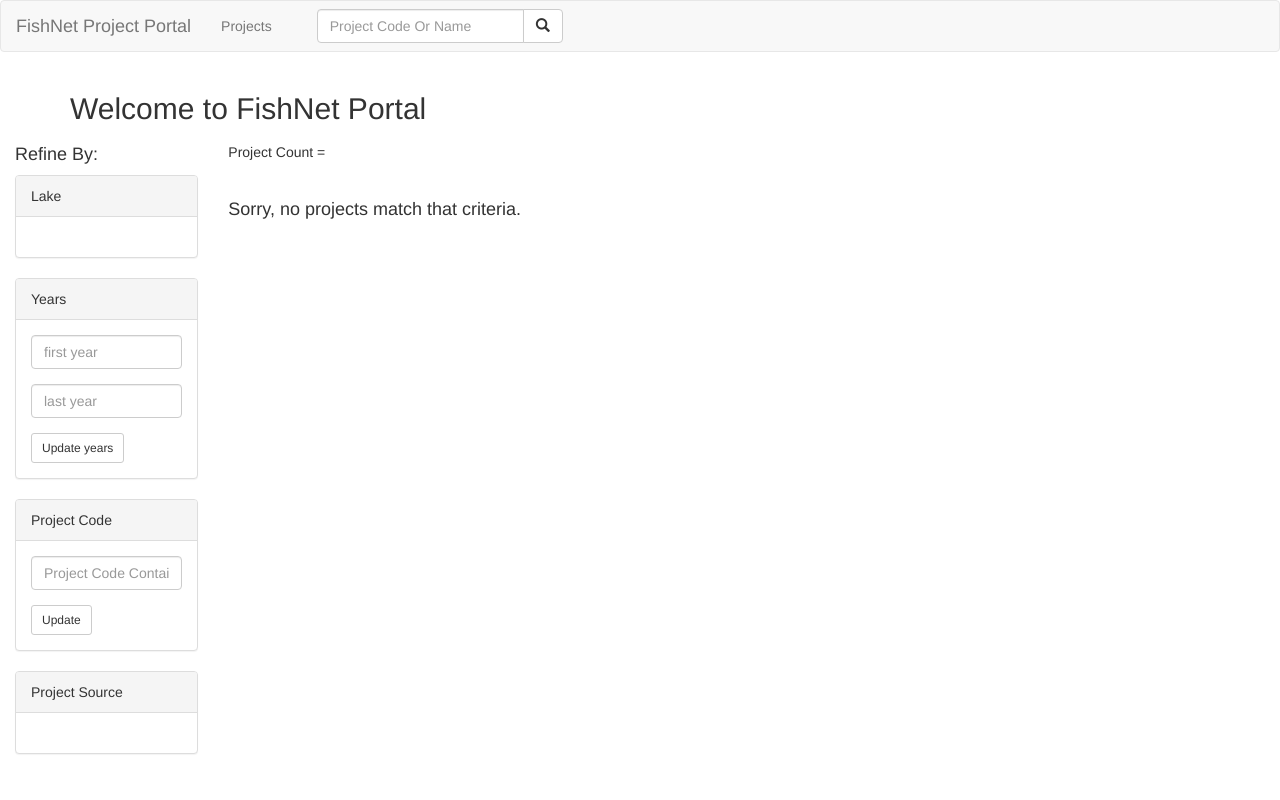
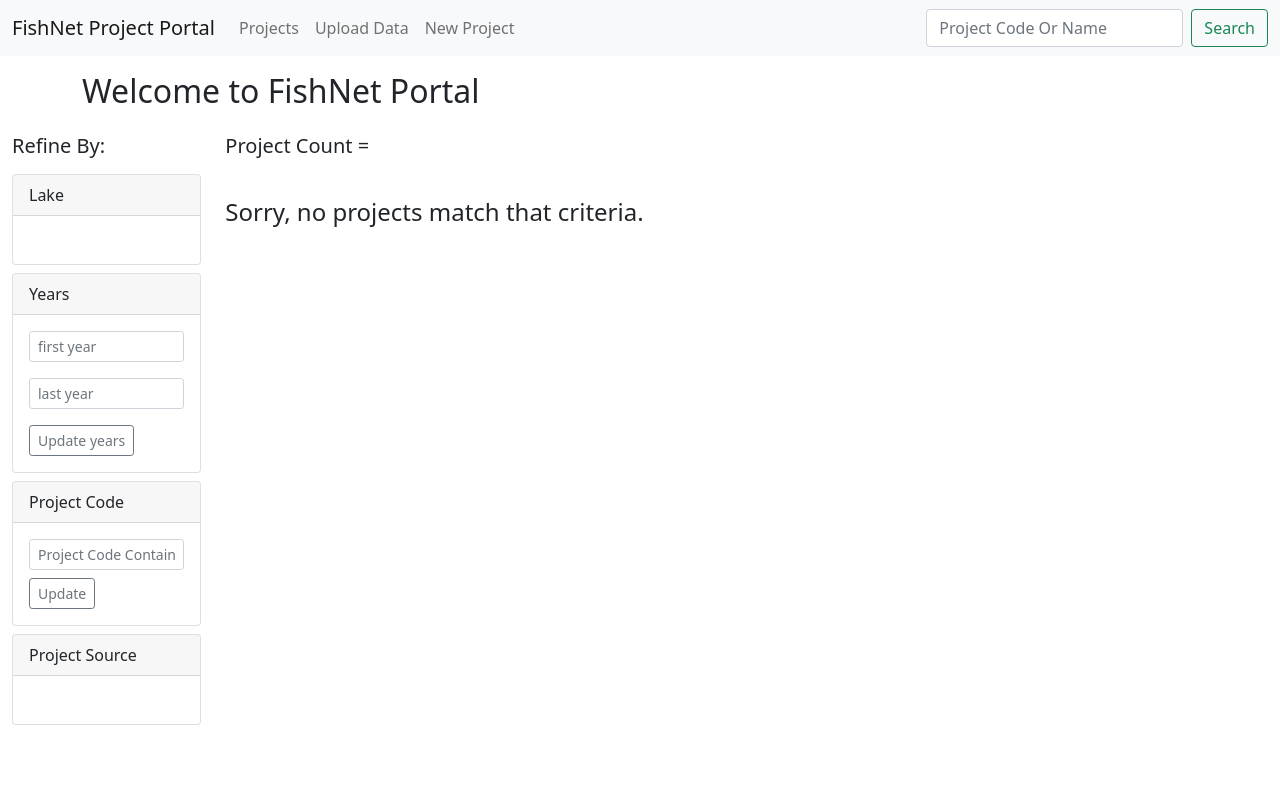
Before and after one commit to AdamCottrill/FishNetPortal, a Django app: template fn_portal/templates/fn_portal/project_list.html in a window 1280 px wide. Run offline with Django 3.2, Linux system fonts and the light colour scheme; the template is opened without the code that fills it, so the values that code supplies are empty; parts of the project's set-up code (start-up, migrations or seed data) failed here and were passed over; some libraries are stand-ins or nearby versions.

Commit message:
Updated navbar, project list and project data upload form
This commit updates the base template, the project list, and the
project data upload template to use bootstrap5.

```diff
--- a/fn_portal/forms.py
+++ b/fn_portal/forms.py
@@ -49,7 +49,8 @@ class DataUploadForm(forms.Form):
 
         super(DataUploadForm, self).__init__(*args, **kwargs)
         self.fields["file_upload"].widget.attrs["size"] = "40"
-        self.fields["file_upload"].widget.attrs["class"] = "fileinput"
+        self.fields["file_upload"].widget.attrs["class"] = "form-control"
         self.fields["file_upload"].widget.attrs["accept"] = ".accdb"
         self.fields["file_upload"].widget.attrs["id"] = "data_file"
+
         self.fields["file_upload"].widget.attrs["name"] = "data_file"
--- a/fn_portal/templates/fn_portal/fn_portal_base.html
+++ b/fn_portal/templates/fn_portal/fn_portal_base.html
@@ -1,20 +1,18 @@
 <!DOCTYPE html>
 <html lang="en">
     <head>
-        <meta http-equiv="X-UA-Compatible" content="IE=edge">
-        <meta name="viewport" content="width=device-width, initial-scale=1.0">
+
+        <!-- Required meta tags -->
+        <meta charset="utf-8">
+        <meta name="viewport" content="width=device-width, initial-scale=1">
+
+        <!-- Bootstrap CSS -->
+        <link href="https://cdn.jsdelivr.net/npm/bootstrap@5.0.2/dist/css/bootstrap.min.css"
+              rel="stylesheet"
+              integrity="sha384-EVSTQN3/azprG1Anm3QDgpJLIm9Nao0Yz1ztcQTwFspd3yD65VohhpuuCOmLASjC"
+              crossorigin="anonymous">
+
         <title>  {% block title  %} UGMLU Project Portal  {% endblock %}  </title>
-
-        <!-- Latest compiled and minified CSS -->
-        <link rel="stylesheet" href="https://maxcdn.bootstrapcdn.com/bootstrap/3.3.6/css/bootstrap.min.css" integrity="sha384-1q8mTJOASx8j1Au+a5WDVnPi2lkFfwwEAa8hDDdjZlpLegxhjVME1fgjWPGmkzs7" crossorigin="anonymous">
-
-        <!-- HTML5 shim and Respond.js IE8 support of HTML5 elements and media queries -->
-        <script src="https://oss.maxcdn.com/libs/html5shiv/3.7.0/html5shiv.js"></script>
-        <script src="https://oss.maxcdn.com/libs/respond.js/1.4.2/respond.min.js"></script>
-
-        <script src="https://ajax.googleapis.com/ajax/libs/jquery/1.11.3/jquery.min.js"></script>
-        <!-- Latest compiled and minified JavaScript -->
-        <script src="https://maxcdn.bootstrapcdn.com/bootstrap/3.3.6/js/bootstrap.min.js" integrity="sha384-0mSbJDEHialfmuBBQP6A4Qrprq5OVfW37PRR3j5ELqxss1yVqOtnepnHVP9aJ7xS" crossorigin="anonymous"></script>
 
         {% block extrahead  %} {% endblock %}
 
@@ -22,62 +20,42 @@
 
     <body>
 
-        <style type="text/css" media="screen">
-         .navbar-inverse .nav li.dropdown.open > .dropdown-toggle,
-         .navbar-inverse .nav li.dropdown.active > .dropdown-toggle,
-         .navbar-inverse .nav li.dropdown.open.active > .dropdown-toggle,
-         .navbar,
-         .navbar-inverse .navbar-inner {
-             filter: none;
-             background-image: none;
-         }
-        </style>
+        {% block navbar %}
 
+            <nav class="navbar navbar-expand-lg navbar-light bg-light">
+                <div class="container-fluid">
+                    <a class="navbar-brand" href="{% url 'fn_portal:project_list' %}">FishNet Project Portal</a>
+                    <button class="navbar-toggler" type="button" data-bs-toggle="collapse" data-bs-target="#navbarSupportedContent" aria-controls="navbarSupportedContent" aria-expanded="false" aria-label="Toggle navigation">
+                        <span class="navbar-toggler-icon"></span>
+                    </button>
+                    <div class="collapse navbar-collapse" id="navbarSupportedContent">
+                        <ul class="navbar-nav me-auto mb-2 mb-lg-0">
 
-        <nav class="navbar navbar-default" role="navigation">
-            <!-- Brand and toggle get grouped for better mobile display -->
-            <div class="navbar-header">
-                <button type="button" class="navbar-toggle" data-toggle="collapse" data-target=".navbar-ex1-collapse">
-                    <span class="sr-only">Toggle navigation</span>
-                    <span class="icon-bar"></span>
-                    <span class="icon-bar"></span>
-                    <span class="icon-bar"></span>
-                </button>
-                <a class="navbar-brand" href="{% url 'fn_portal:project_list' %}">FishNet Project Portal</a>
-            </div>
+                            <li class="nav-item">
+                                <a class="nav-link" href="{% url 'fn_portal:project_list' %}">Projects</a>
+                            </li>
+                            <li class="nav-item">
+                                <a class="nav-link" href="{% url "fn_portal:upload_project_data" %}">Upload Data</a>
+                            </li>
+                            <li class="nav-item">
+                                <a class="nav-link" href="#">New Project</a>
+                            </li>
 
+                            {% block navbar_other_apps %}
+                            {% endblock %}
 
-            <!-- Collect the nav links, forms, and other content for toggling -->
-            <div class="collapse navbar-collapse navbar-ex1-collapse">
-                <ul class="nav navbar-nav">
-                    <li><a href="{% url 'fn_portal:project_list' %}">Projects</a> </li>
+                        </ul>
 
-                    {% if user.is_authenticated %}
-                    <li><a href="{% url "fn_portal:upload_project_data" %}">Upload Data</a></li>
-                    <li><a href="#">New Project</a></li>
-                    {% endif  %}
-                    {% block navbar_other_apps %}
-                    {% endblock %}
-                </ul>
+                        <form class="d-flex" role="search" action={% url 'fn_portal:project_list' %}>
+                            <input class="form-control me-2" required name="search" type="search" placeholder="Project Code Or Name" aria-label="Search">
+                            <button class="btn btn-outline-success" type="submit">Search</button>
+                        </form>
+                    </div>
+                </div>
+            </nav>
+            </nav>
 
-
-                <div class="col-sm-3">
-                    <form class="navbar-form navbar-left" role="search" action={% url 'fn_portal:project_list' %}>
-                        <div class="input-group">
-                            <input type="text" class="form-control" name="search"
-                                   placeholder="Project Code Or Name">
-                            <div class="input-group-btn">
-                                <button class="btn btn-default" type="submit">
-                                    <i class="glyphicon glyphicon-search"></i>
-                                </button>
-                            </div>
-                        </div><!-- /input-group -->
-                    </form>
-                </div>
-
-
-        </nav>
-
+        {% endblock %}
 
         {% block content  %}
         {% endblock %}
@@ -86,7 +64,20 @@
         {% endblock %}
 
 
-        {% block scripts  %}
+        <!-- Option 1: Bootstrap Bundle with Popper -->
+        <script src="https://cdn.jsdelivr.net/npm/bootstrap@5.0.2/dist/js/bootstrap.bundle.min.js"
+                integrity="sha384-MrcW6ZMFYlzcLA8Nl+NtUVF0sA7MsXsP1UyJoMp4YLEuNSfAP+JcXn/tWtIaxVXM"
+                crossorigin="anonymous"></script>
+
+        <script
+            src="https://code.jquery.com/jquery-3.5.1.slim.js"
+            integrity="sha256-DrT5NfxfbHvMHux31Lkhxg42LY6of8TaYyK50jnxRnM="
+            crossorigin="anonymous"></script>
+
+
+        {% block extra_scripts  %}
+
+
         {% endblock %}
 
     </body>
--- a/fn_portal/templates/fn_portal/project_list.html
+++ b/fn_portal/templates/fn_portal/project_list.html
@@ -5,7 +5,23 @@
 
 {% block extrahead  %}
 
-    <link rel="stylesheet" href="{% static "css/theme.bootstrap.css" %}" />
+
+    <link href='https://cdnjs.cloudflare.com/ajax/libs/font-awesome/5.15.3/css/fontawesome.min.css' rel='stylesheet'/>
+    <link rel="stylesheet" href="https://cdnjs.cloudflare.com/ajax/libs/font-awesome/4.7.0/css/font-awesome.min.css">
+    <style>
+     i.fa,
+     i.fas {
+         font-weight: 900;
+     }
+
+     .btn .btn-pill {
+         height: 32px;
+         border-radius: 16px;
+
+     }
+
+    </style>
+
 
 {% endblock %}
 
@@ -14,24 +30,26 @@
 {% block content %}
 
 
-    <div class="container">
+    <div class="container my-3">
         <h2>Welcome to FishNet Portal</h2>
     </div>
 
     <div class="container-fluid" >
 
-        <div class="row">
-            <div class="col-md-2">
+        <div class="row mt-3">
+            <div class="col-md-2 mt-2">
 
-                <h4>Refine By:</h4>
+                <h5>Refine By:</h5>
 
-                <div class="panel panel-default">
-                    <div class="panel-heading">Lake
+
+                <div class="card mt-3 mb-2">
+                    <div class="card-header">
+                        Lake
                         {% if 'lake' in filters %}
                             <a class="pull-right" href="{% strip_parameter 'lake' %}">Reset</a>
                         {% endif %}
                     </div>
-                    <div class="panel-body">
+                    <div class="card-body">
                         <ul>
                             {% for lake in lakes %}
                                 <li> <a href="?{% query_transform lake=lake.lakeAbbrev %}">
@@ -43,74 +61,69 @@
                     </div>
                 </div>
 
-                <div class="panel panel-default">
-                    <div class="panel-heading">Years
+
+                <div class="card my-2">
+                    <div class="card-header">
+                        Years
                         {% if filters.first_year or filters.last_year %}
                             <a class="pull-right" onClick=resetYears()>Reset</a>
                         {% endif %}
-
                     </div>
-                    <div class="panel-body">
-
+                    <div class="card-body">
                         <form id="years" action={{request.get_full_path}} method="get">
 
-                            <div class="form-group">
-                                <input type="text" class="form-control" id="first-year" name="first_year" placeholder =
+                            <div class="mb-3">
+                                <label for="first-year" class="visually-hidden">First Year Filter</label>
+                                <input type="text" class="form-control form-control-sm" id="first-year" name="first_year" placeholder =
                                              "first year">
                             </div>
-                            <div class="form-group">
-                                <input type="text" class="form-control" id="last-year" name="last_year" placeholder =
+                            <div class="mb-3">
+                                <label for="last-year" class="visually-hidden">Last Year Filter</label>
+                                <input type="text" class="form-control form-control-sm" id="last-year" name="last_year" placeholder =
                                              "last year">
                             </div>
-                            <button class="btn btn-default btn-sm" type="button" onClick=handleClick()>
+                            <button class="btn btn-outline-secondary btn-sm" type="button" onClick=handleClick()>
                                 Update years
                             </button>
-
                         </form>
-
                     </div>
                 </div>
 
 
-                <div class="panel panel-default">
-                    <div class="panel-heading">Project Code
+
+                <div class="card my-2">
+                    <div class="card-header">
+                        Project Code
                         {% if 'prj_cd__like' in filters %}
                             <a class="pull-right" href="{% strip_parameter 'prj_cd__like' %}">Reset</a>
                         {% endif %}
                     </div>
-                    <div class="panel-body">
-
+                    <div class="card-body">
                         <form id="prj_cd__like" method="get">
-
-                            <div class="form-group">
-                                <input type="text" class="form-control"  name="prj_cd__like" placeholder =
+                            <div class="mb-2">
+                                <label for="prj_cd__like" class="visually-hidden">Project Code Like</label>
+                                <input type="text" class="form-control form-control-sm"  name="prj_cd__like" placeholder =
                                              "Project Code Contains..." value="{{filters.prj_cd__like}}">
                             </div>
-
                             {% include "fn_portal/_search_hidden_inputs.html" %}
-
                             {% if filters.search %}
                                 <input type="hidden" name="search" value="{{filters.search}}" />
                             {% endif %}
-
-                            <button class="btn btn-default btn-sm" type="submit" >
+                            <button class="btn btn-outline-secondary btn-sm" type="submit" >
                                 Update
                             </button>
-
                         </form>
-
                     </div>
                 </div>
 
-
-                <div class="panel panel-default">
-                    <div class="panel-heading">Project Source
+                <div class="card my-2">
+                    <div class="card-header">
+                        Project Source
                         {% if 'Source' in filters %}
                             <a class="pull-right" href="{% strip_parameter 'Source' %}">Reset</a>
                         {% endif %}
                     </div>
-                    <div class="panel-body">
-
+                    <div class="card-body">
                         <ul>
                             {% for item in project_source %}
                                 <li>
@@ -143,77 +156,79 @@
 
 
 
-                <div class="row">
+                <div class="row my-2">
                     <div class="col-md-6">
                         <h5>Project Count = {{ project_count  }}</h5>
                     </div>
 
                     <div class="col-md-6">
                         {% if lake %}
-                            <a class="btn btn-primary btn-xs"
+                            <a class="btn btn-primary btn-sm btn-pill"
                                href="{% strip_parameter param='lake' %}" role="button">
                                 {{lake.lake_name}}
-                                <span class="glyphicon glyphicon-remove" aria-hidden="true"></span>
+                                <i class="fa fa-times-circle"></i>
+
                             </a>
                         {% endif %}
 
                         {% if filters.search %}
-                            <a class="btn btn-info btn-xs"
+                            <a class="btn btn-info btn-sm btn-pill"
                                href="{% strip_parameter param='search' %}" role="button">
                                 contains {{ filters.search }}
-                                <span class="glyphicon glyphicon-remove" aria-hidden="true"></span>
+                                <i class="fa fa-times-circle"></i>
                             </a>
                         {% endif %}
 
                         {% if filters.year %}
-                            <a class="btn btn-success btn-xs"
+                            <a class="btn btn-success btn-sm btn-pill"
                                href="{% strip_parameter param='year' %}" role="button">
                                 {{ filters.year }}
-                                <span class="glyphicon glyphicon-remove" aria-hidden="true"></span>
+                                <i class="fa fa-times-circle"></i>
                             </a>
                         {% endif %}
 
                         {% if filters.first_year %}
 
-                            <a class="btn btn-success btn-xs"
+                            <a class="btn btn-success btn-sm btn-pill"
                                href="{% strip_parameter param='first_year' %}" role="button">
                                 After {{ filters.first_year }}
-                                <span class="glyphicon glyphicon-remove" aria-hidden="true"></span>
+                                <i class="fa fa-times-circle"></i>
+
                             </a>
 
                         {% endif %}
 
                         {% if filters.last_year %}
-                            <a class="btn btn-success btn-xs"
+                            <a class="btn btn-success btn-sm btn-pill"
                                href="{% strip_parameter param="last_year" %}" role="button">
                                 Before {{ filters.last_year }}
-                                <span class="glyphicon glyphicon-remove" aria-hidden="true"></span>
+                                <i class="fa fa-times-circle"></i>
                             </a>
 
                         {% endif %}
 
                         {% if filters.prj_ldr %}
-                            <a class="btn btn-default btn-xs"
+                            <a class="btn btn-default btn-sm btn-pill"
                                href="{% strip_parameter param="prj_ldr" %}" role="button">
                                 Run By {{ filters.prj_ldr }}
-                                <span class="glyphicon glyphicon-remove" aria-hidden="true"></span>
+                                <i class="fa fa-times-circle"></i>
                             </a>
                         {% endif %}
 
                         {% if filters.source %}
-                            <a class="btn btn-danger btn-xs"
+                            <a class="btn btn-danger btn-sm btn-pill"
                                href="{% strip_parameter param='source' %}" role="button">
                                 Source: {{ filters.source|title }}
-                                <span class="glyphicon glyphicon-remove" aria-hidden="true"></span>
+                                <i class="fa fa-times-circle"></i>
                             </a>
                         {% endif %}
 
 
                         {% if filters.prj_cd__like %}
-                            <a class="btn btn-warning btn-xs"
+                            <a class="btn btn-warning btn-sm btn-pill"
                                href="{% strip_parameter param='prj_cd__like' %}" role="button">
                                 Project Code like: {{ filters.prj_cd__like }}
-                                <span class="glyphicon glyphicon-remove" aria-hidden="true"></span>
+                                <i class="fa fa-times-circle"></i>
                             </a>
 
                         {% endif %}
```
Also changed, not shown: other parts of fn_portal/templates/fn_portal/project_list.html (+39 -10 lines), fn_portal/templates/fn_portal/project_data_upload.html (+46 -18 lines). Lines whose indentation alone changed are shown as unchanged.
